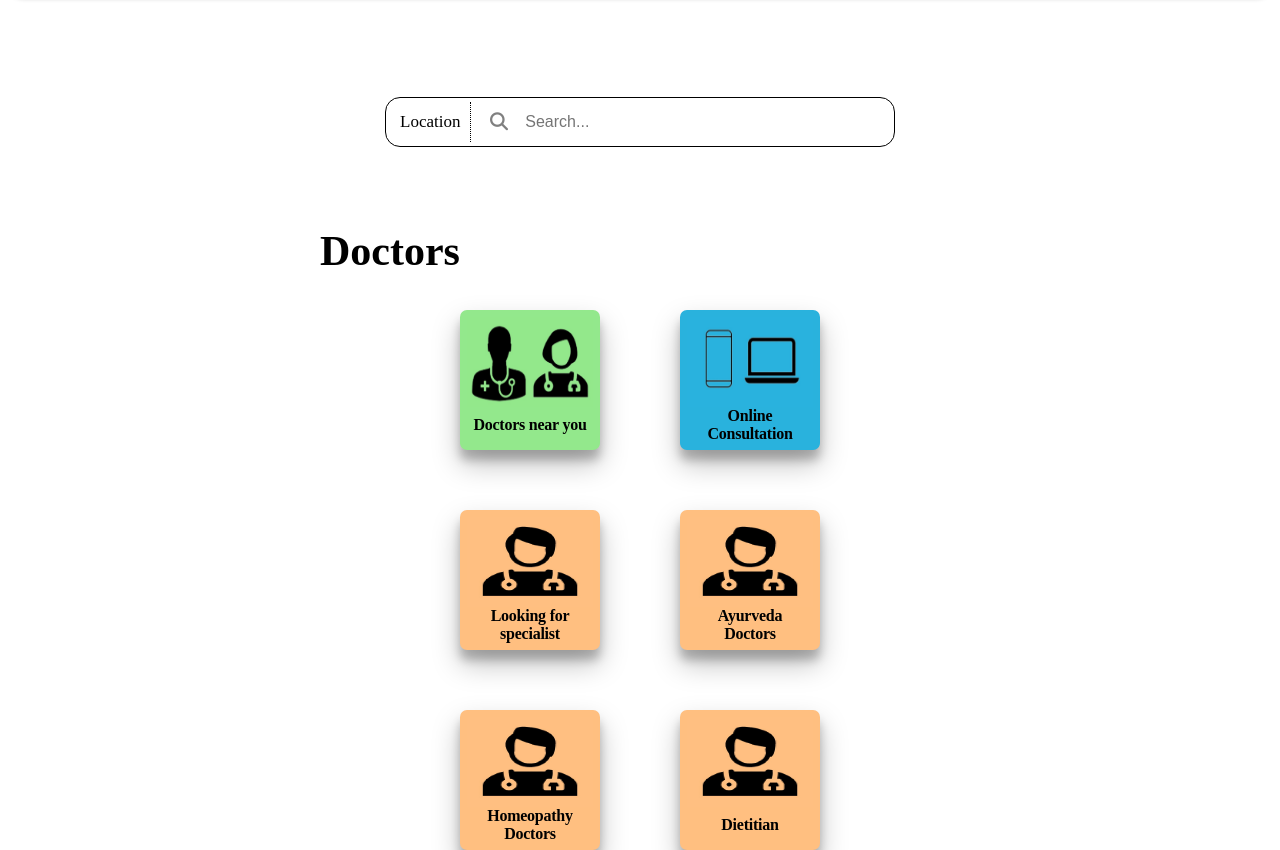
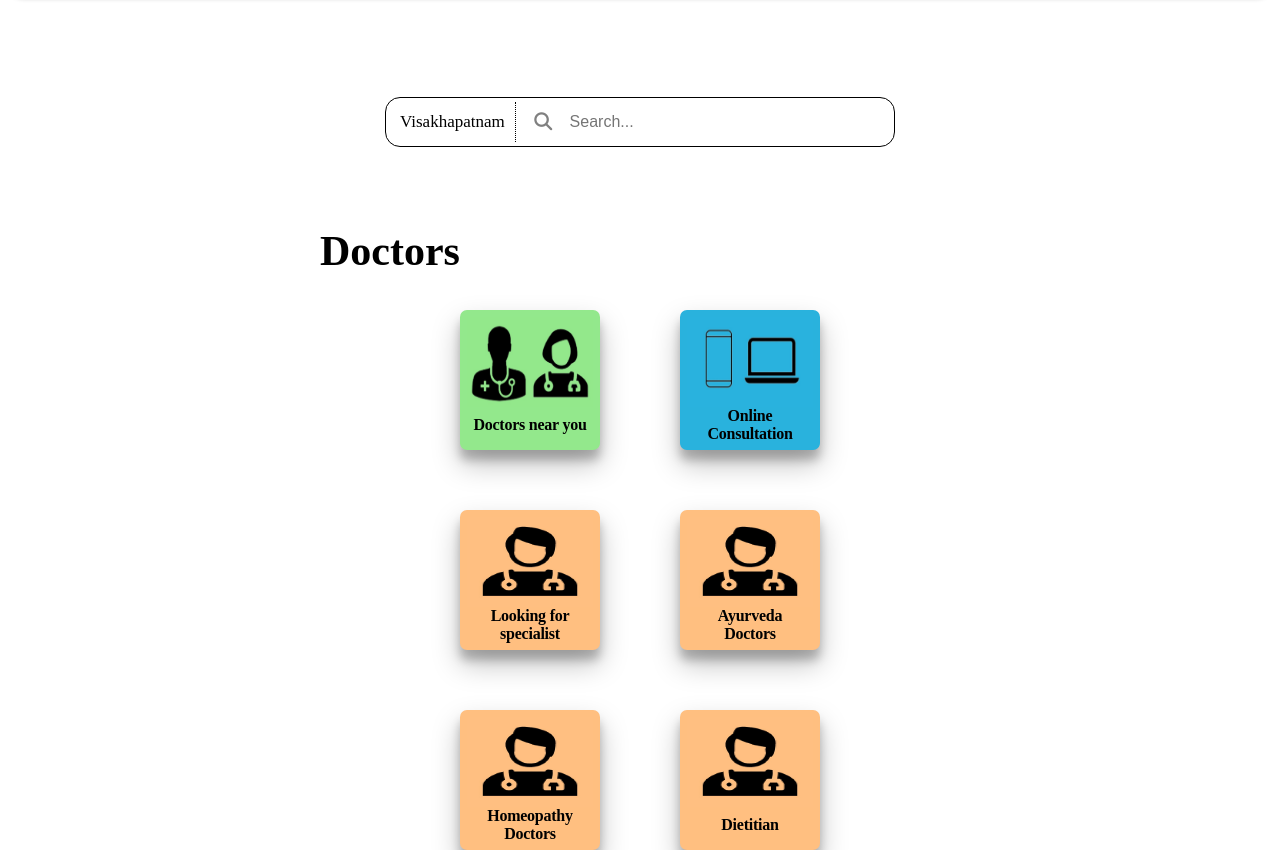
Before and after one commit to SyamSrikar/DoctorsPage, a plain HTML site: page index.html in a window 1280 px wide. Shown: the part 63-913 px from the top of the page. Drawn offline with Linux system fonts and the light colour scheme.

Commit message:
Update index.html

```diff
--- a/index.html
+++ b/index.html
@@ -38,7 +38,7 @@
     <div class="container">
         <div class="search_box">
             <div class="location">
-                <div id="city_name">Location</div>
+                <div id="city_name">Visakhapatnam</div>
             </div>
             <div class="search">
                 <a href=""><i class="fas fa-search"></i></a>
```
